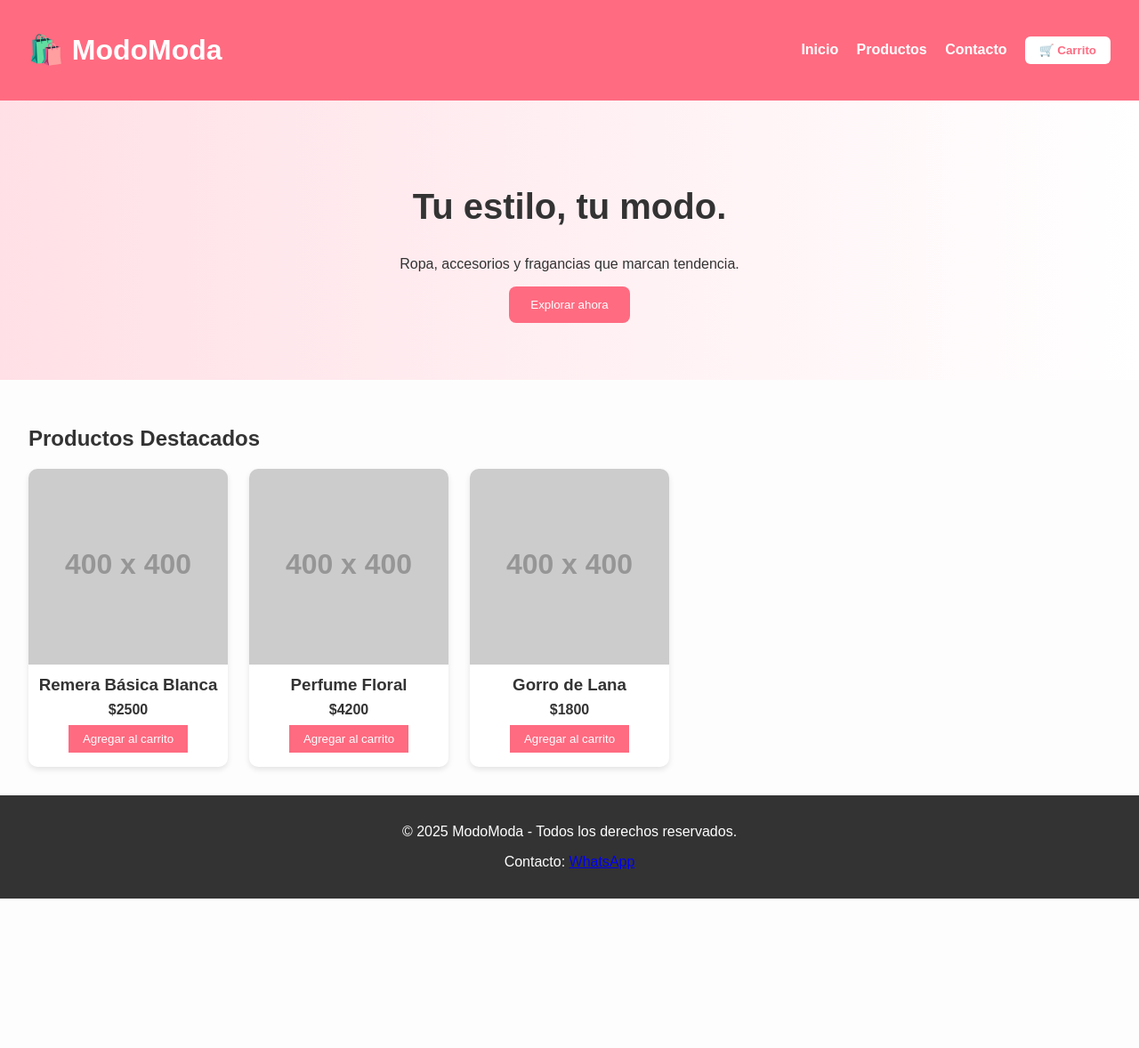
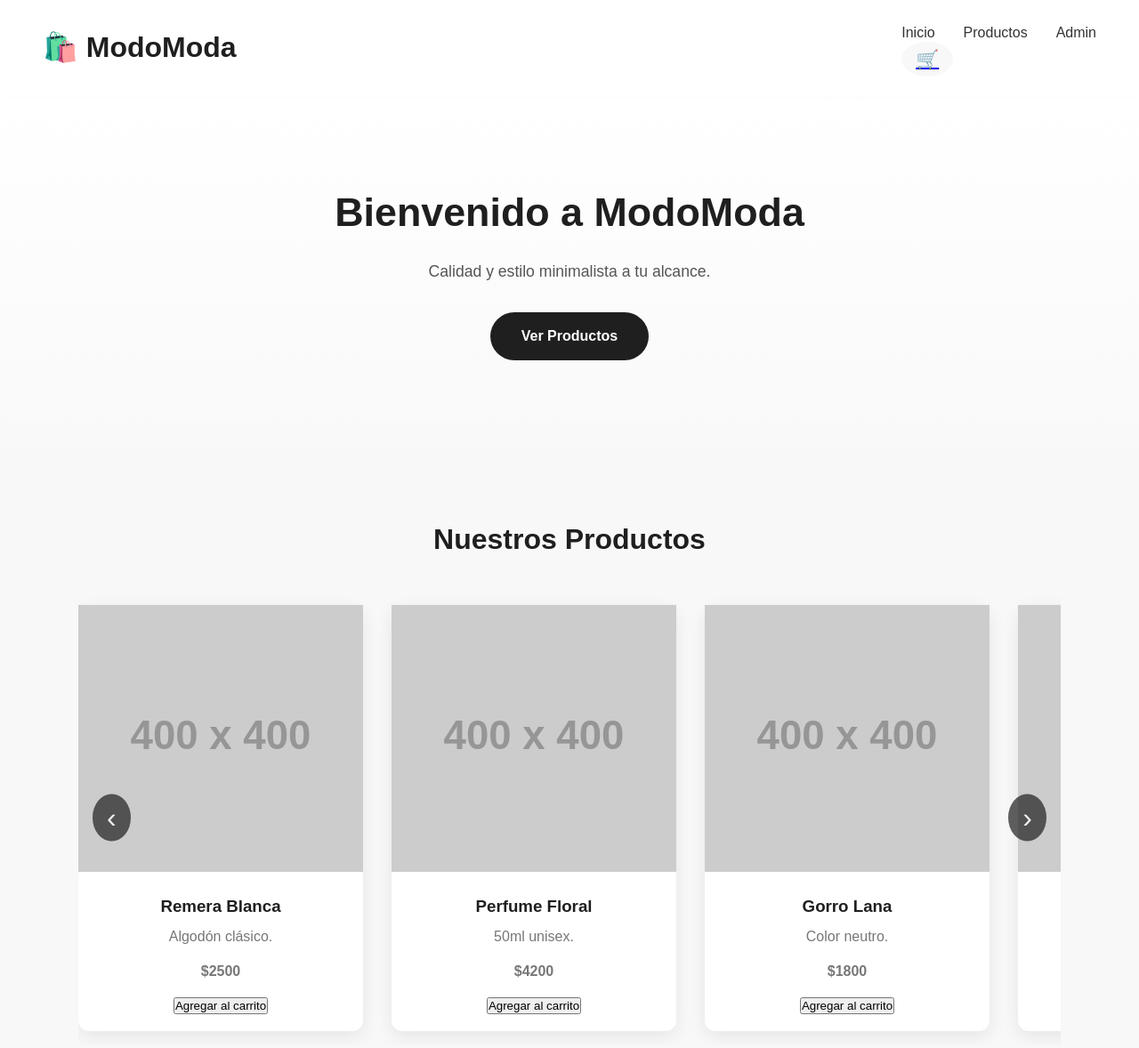
Before and after one commit to TinchoBus/modomoda-mvp, a website: page public/index.html in a window 1280 px wide. Shown: the top 1178 px of the page at 89% size. Before the commit the page ends 1010 px from the top, so only its background shows below. Drawn offline with Linux system fonts and the light colour scheme; placeholder pictures from the web are drawn by us.

Commit message:
Fase 2 proyecto ModoModa

```diff
--- a/public/css/style.css
+++ b/public/css/style.css
@@ -1,94 +1,101 @@
-body {
-  margin: 0;
-  font-family: "Poppins", sans-serif;
-  background-color: #fdfdfd;
-  color: #333;
+/* ====== VARIABLES ====== */
+:root {
+  --bg: #ffffff;
+  --text: #1f1f1f;
+  --muted: #f8f8f8;
+  --accent: #d8cfc6;
+  --shadow: 0 6px 20px rgba(0,0,0,0.08);
+  --radius: 12px;
+  --gap: 2rem;
 }
 
+/* ====== RESETEO ====== */
+* { box-sizing: border-box; margin:0; padding:0; }
+body { font-family: 'Montserrat', sans-serif; background-color: var(--muted); color: var(--text); line-height:1.6; }
+
+/* ====== HEADER ====== */
 header {
-  background-color: #ff6b81;
-  color: white;
-  padding: 1rem 2rem;
+  background: var(--bg);
+  padding: 1.5rem 3rem;
   display: flex;
   justify-content: space-between;
   align-items: center;
+  position: sticky;
+  top:0;
+  z-index:10;
+  box-shadow: 0 1px 4px rgba(0,0,0,0.02);
 }
+header h1 { font-weight: 700; }
+.nav-links { display:flex; gap:2rem; }
+.nav-links a { text-decoration:none; color:#333; font-weight:500; transition: color 0.3s ease; }
+.nav-links a:hover { color:#000; border-bottom: 2px solid var(--accent); padding-bottom: 3px; }
+.cart-link a { font-size:1.3rem; background: var(--muted); padding:0.5rem 1rem; border-radius:50%; transition: all 0.2s ease; }
+.cart-link a:hover { background: var(--accent); transform: scale(1.1); }
 
-nav a, #cart-btn {
-  margin-left: 1rem;
-  color: white;
-  text-decoration: none;
-  font-weight: bold;
+/* ====== HERO ====== */
+.hero { text-align:center; padding:6rem 2rem; background: linear-gradient(180deg,#fff,#f9f9f9); }
+.hero h2 { font-size:2.8rem; margin-bottom:1rem; font-weight:600; }
+.hero p { font-size:1.1rem; color:#555; }
+.hero .btn { margin-top:2rem; display:inline-block; background:#1f1f1f; color:#fff; padding:0.9rem 2.2rem; border-radius:50px; text-decoration:none; font-weight:600; transition: all 0.3s ease; }
+.hero .btn:hover { transform:translateY(-3px); background:#333; }
+
+/* ====== PRODUCTOS / CARRUSEL ====== */
+.products { padding:5rem 3rem; max-width:1200px; margin:0 auto; }
+.products h2 { text-align:center; margin-bottom:2rem; font-size:2rem; font-weight:600; }
+
+.carousel { position:relative; overflow:hidden; }
+.carousel-track {
+  display:flex;
+  gap: var(--gap);
+  overflow-x:auto;
+  scroll-behavior:smooth;
+  padding:1rem 0;
 }
-
-#cart-btn {
-  background-color: white;
-  color: #ff6b81;
-  border: none;
-  border-radius: 6px;
-  padding: 0.5rem 1rem;
-  cursor: pointer;
-}
-
-.hero {
-  text-align: center;
-  padding: 4rem 1rem;
-  background: linear-gradient(to right, #ffe0e6, #fff);
-}
-
-.hero h2 {
-  font-size: 2.5rem;
-}
-
-.btn-primary {
-  background-color: #ff6b81;
-  color: white;
-  border: none;
-  padding: 0.8rem 1.5rem;
-  border-radius: 8px;
-  cursor: pointer;
-}
-
-.products {
-  padding: 2rem;
-}
-
-.product-grid {
-  display: grid;
-  grid-template-columns: repeat(auto-fill, minmax(220px, 1fr));
-  gap: 1.5rem;
-}
+.carousel-track.dragging { cursor: grabbing; }
 
 .product-card {
-  background: white;
-  border-radius: 10px;
-  box-shadow: 0 3px 6px rgba(0,0,0,0.1);
-  text-align: center;
-  overflow: hidden;
+  flex: 0 0 320px;
+  background: var(--bg);
+  border-radius: var(--radius);
+  box-shadow: var(--shadow);
+  cursor:pointer;
+  transition: transform 0.25s ease, box-shadow 0.25s ease;
 }
+.product-card:hover { transform: translateY(-6px); box-shadow:0 10px 25px rgba(0,0,0,0.1); }
+.product-card img { width:100%; height:300px; object-fit:cover; }
+.product-card .body { padding:1rem; text-align:center; }
+.product-card .body h3 { font-weight:600; margin-bottom:0.4rem; }
+.product-card .body p { color:#777; margin-bottom:0.8rem; }
 
-.product-card img {
-  width: 100%;
-  height: 220px;
-  object-fit: cover;
+/* Botones del carrusel */
+.carousel-btn {
+  position:absolute;
+  top:50%;
+  transform:translateY(-50%);
+  background:#1f1f1f;
+  color:#fff;
+  border:none;
+  font-size:2rem;
+  padding:0.5rem 1rem;
+  border-radius:50%;
+  cursor:pointer;
+  z-index:10;
+  opacity:0.7;
+  transition: opacity 0.2s ease;
 }
+.carousel-btn:hover { opacity:1; }
+.carousel-btn.prev { left:1rem; }
+.carousel-btn.next { right:1rem; }
 
-.product-card h3, .product-card p {
-  margin: 0.5rem 0;
+/* ====== FOOTER ====== */
+footer { background: var(--bg); border-top:1px solid #eee; text-align:center; padding:2rem; color:#555; }
+footer a { color: var(--text); text-decoration:none; }
+footer a:hover { text-decoration:underline; }
+
+/* ====== RESPONSIVE ====== */
+@media (max-width:768px){
+  header { flex-direction:column; gap:1rem; padding:1rem 2rem; }
+  .hero h2 { font-size:2rem; }
+  .product-card img { height:220px; }
+  .products { padding:3rem 1.5rem; }
 }
-
-.product-card button {
-  background-color: #ff6b81;
-  color: white;
-  border: none;
-  padding: 0.5rem 1rem;
-  margin-bottom: 1rem;
-  cursor: pointer;
-}
-
-footer {
-  text-align: center;
-  padding: 1rem;
-  background-color: #333;
-  color: white;
-}
--- a/public/index.html
+++ b/public/index.html
@@ -3,40 +3,51 @@
 <head>
   <meta charset="UTF-8">
   <meta name="viewport" content="width=device-width, initial-scale=1.0">
-  <title>ModoModa 👗 | Tienda Online</title>
-  <link rel="stylesheet" href="/css/style.css">
+  <title>Productos | ModoModa 👗</title>
+  <link rel="stylesheet" href="css/style.css">
 </head>
 <body>
+
+  <!-- ======= HEADER ======= -->
   <header>
     <h1>🛍️ ModoModa</h1>
     <nav>
-      <a href="#">Inicio</a>
-      <a href="#">Productos</a>
-      <a href="#">Contacto</a>
-      <button id="cart-btn">🛒 Carrito</button>
+      <div class="nav-links">
+        <a href="/">Inicio</a>
+        <a href="/productos.html">Productos</a>
+        <a href="/admin.html">Admin</a>
+      </div>
+      <div class="cart-link">
+        <a href="/carrito.html">🛒</a>
+      </div>
     </nav>
   </header>
 
-  <main>
-    <section class="hero">
-      <h2>Tu estilo, tu modo.</h2>
-      <p>Ropa, accesorios y fragancias que marcan tendencia.</p>
-      <button class="btn-primary">Explorar ahora</button>
-    </section>
+  <!-- ======= HERO ======= -->
+  <section class="hero">
+    <h2>Bienvenido a ModoModa</h2>
+    <p>Calidad y estilo minimalista a tu alcance.</p>
+    <a href="#productos" class="btn">Ver Productos</a>
+  </section>
 
-    <section class="products">
-      <h2>Productos Destacados</h2>
-      <div class="product-grid" id="product-list"></div>
-    </section>
-  </main>
+  <!-- ======= PRODUCTOS / CARRUSEL ======= -->
+  <section class="products" id="productos">
+    <h2>Nuestros Productos</h2>
+    <div class="carousel">
+      <button class="carousel-btn prev">‹</button>
+      <div class="carousel-track">
+        <!-- Cards se generarán dinámicamente con JS -->
+      </div>
+      <button class="carousel-btn next">›</button>
+    </div>
+  </section>
 
+  <!-- ======= FOOTER ======= -->
   <footer>
     <p>© 2025 ModoModa - Todos los derechos reservados.</p>
     <p>Contacto: <a href="https://wa.me/5493512002527?text=Hola%20ModoModa">WhatsApp</a></p>
   </footer>
 
-  <script src="/js/main.js"></script>
-
-
+  <script src="js/main.js"></script>
 </body>
 </html>
--- a/public/js/admin.js
+++ b/public/js/admin.js
@@ -1,4 +1,4 @@
-// Funcionalidad simulada de administración
+// admin.js - acciones simuladas para el panel administrativo
 const adminActions = document.querySelectorAll(".admin-actions button");
 
 adminActions.forEach(btn => {
--- a/public/js/main.js
+++ b/public/js/main.js
@@ -1,42 +1,71 @@
-// Array de productos simulados
+// ====== PRODUCTOS DE EJEMPLO ======
 const products = [
-  { name: "Remera Básica Blanca", price: 2500, image: "https://via.placeholder.com/400x400?text=Remera+Blanca" },
-  { name: "Perfume Floral", price: 4200, image: "https://via.placeholder.com/400x400?text=Perfume" },
-  { name: "Gorro de Lana", price: 1800, image: "https://via.placeholder.com/400x400?text=Gorro" }
+  { name:"Remera Blanca", price:2500, description:"Algodón clásico.", image:"https://via.placeholder.com/400x400?text=Remera" },
+  { name:"Perfume Floral", price:4200, description:"50ml unisex.", image:"https://via.placeholder.com/400x400?text=Perfume" },
+  { name:"Gorro Lana", price:1800, description:"Color neutro.", image:"https://via.placeholder.com/400x400?text=Gorro" },
+  { name:"Pantalón Jeans", price:3500, description:"Corte recto.", image:"https://via.placeholder.com/400x400?text=Jeans" }
 ];
 
-// Mostrar productos solo si existe el contenedor
-const productList = document.getElementById("product-list");
+// ====== SELECCIÓN DE ELEMENTOS ======
+const track = document.querySelector('.carousel-track');
+const prevBtn = document.querySelector('.carousel-btn.prev');
+const nextBtn = document.querySelector('.carousel-btn.next');
 
-if (productList) {
-  products.forEach((p, i) => {
-    const card = document.createElement("div");
-    card.className = "product-card";
+// ====== CREAR CARDS DINÁMICAMENTE ======
+products.forEach(p => {
+  const card = document.createElement('div');
+  card.className = 'product-card';
   card.innerHTML = `
     <img src="${p.image}" alt="${p.name}">
+    <div class="body">
       <h3>${p.name}</h3>
+      <p>${p.description}</p>
       <p><strong>$${p.price}</strong></p>
-      <button data-id="${i}">Agregar al carrito</button>
+      <button>Agregar al carrito</button>
+    </div>
   `;
-    productList.appendChild(card);
+  track.appendChild(card);
 });
 
-  // Agregar funcionalidad a los botones
-  document.querySelectorAll(".product-card button").forEach(btn => {
-    btn.addEventListener("click", () => {
-      const id = btn.dataset.id;
-      let cart = JSON.parse(localStorage.getItem("cart")) || [];
-      cart.push(products[id]);
-      localStorage.setItem("cart", JSON.stringify(cart));
-      alert(`${products[id].name} agregado al carrito!`);
+// ====== BOTONES CARRUSEL ======
+const cardWidth = track.children[0].offsetWidth + 32; // ancho + gap
+
+nextBtn.addEventListener('click', () => {
+  track.scrollBy({ left: cardWidth, behavior:'smooth' });
 });
+prevBtn.addEventListener('click', () => {
+  track.scrollBy({ left: -cardWidth, behavior:'smooth' });
 });
-}
 
-// Botón del carrito en el header
-const cartBtn = document.getElementById("cart-btn");
-if (cartBtn) {
-  cartBtn.addEventListener("click", () => {
-    window.location.href = "/carrito.html";
+// ====== DRAG / SWIPE ======
+let isDragging = false, startX, scrollLeft;
+
+track.addEventListener('mousedown', e => {
+  isDragging = true;
+  track.classList.add('dragging');
+  startX = e.pageX - track.offsetLeft;
+  scrollLeft = track.scrollLeft;
 });
-}
+
+track.addEventListener('mouseup', () => { isDragging = false; track.classList.remove('dragging'); });
+track.addEventListener('mouseleave', () => { isDragging = false; track.classList.remove('dragging'); });
+track.addEventListener('mousemove', e => {
+  if(!isDragging) return;
+  const x = e.pageX - track.offsetLeft;
+  const walk = (x - startX) * 2;
+  track.scrollLeft = scrollLeft - walk;
+});
+
+// Touch móviles
+track.addEventListener('touchstart', e => {
+  isDragging = true;
+  startX = e.touches[0].pageX - track.offsetLeft;
+  scrollLeft = track.scrollLeft;
+});
+track.addEventListener('touchend', () => { isDragging = false; });
+track.addEventListener('touchmove', e => {
+  if(!isDragging) return;
+  const x = e.touches[0].pageX - track.offsetLeft;
+  const walk = (x - startX) * 2;
+  track.scrollLeft = scrollLeft - walk;
+});
```
Also changed, not shown: public/admin.html (+11 -21 lines), public/carrito.html (+19 -19 lines), public/js/carrito.js (+6 -13 lines), public/script.js (+56 -29 lines). Lines whose indentation alone changed are shown as unchanged.
